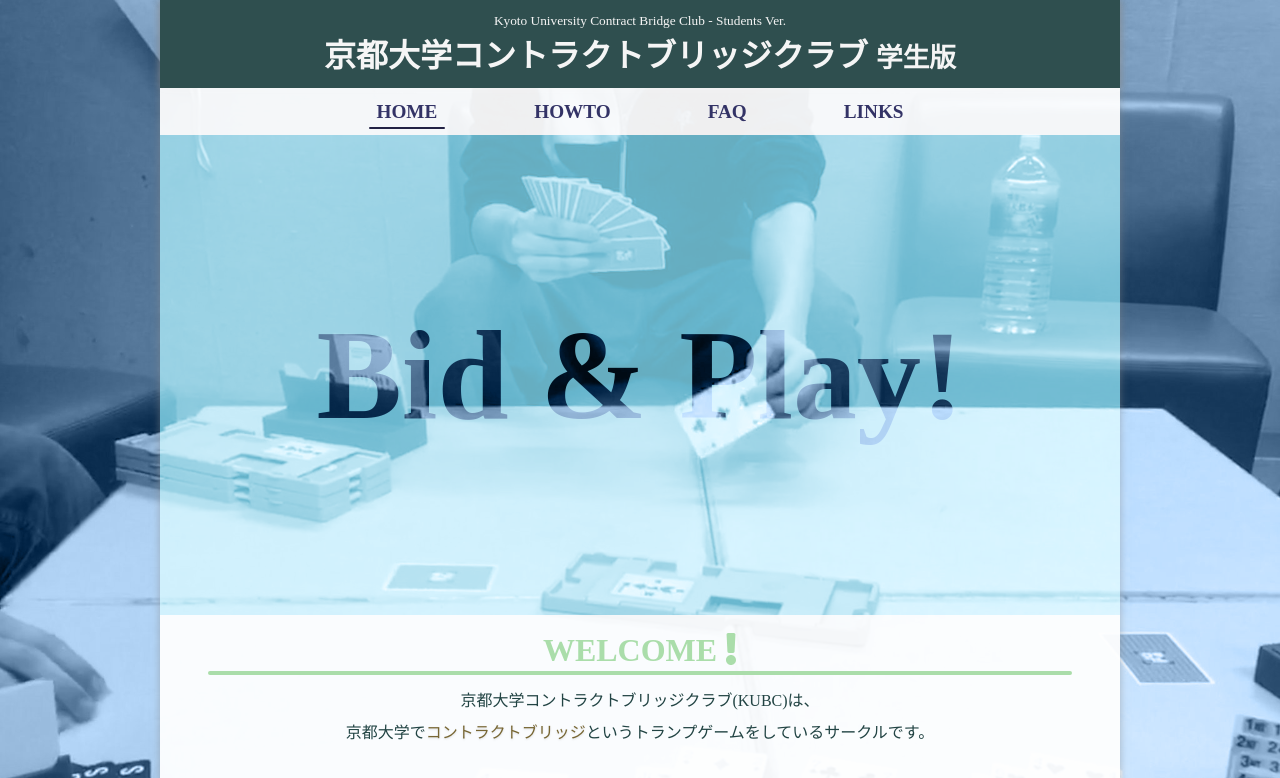
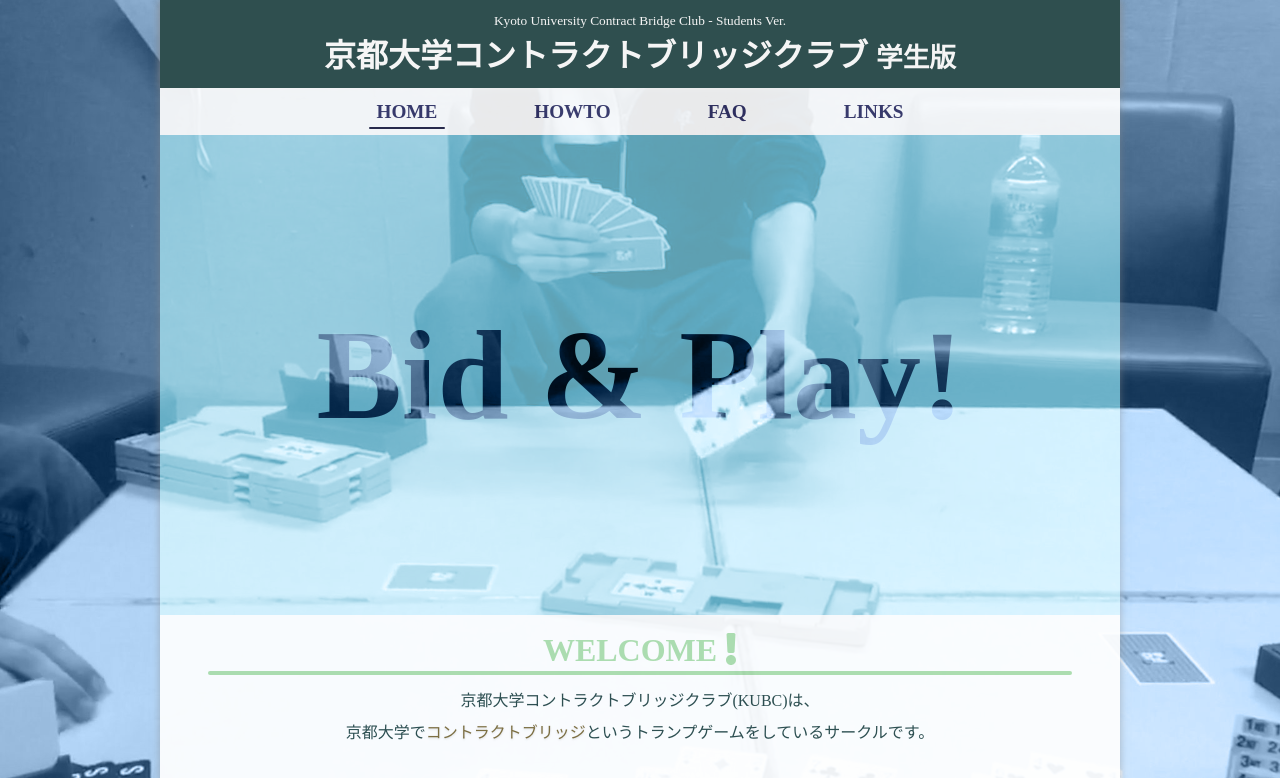
Before and after one commit to kubc/kubc.github.io, a website: page index.html in a window 1280 px wide. Shown: the top 778 px of the page. Drawn offline with nearby package versions, Linux system fonts and the light colour scheme; some packages are replaced by stand-ins of ours; a web font is replaced by a local one.

Commit message:
set opacity.

```diff
--- a/style.css
+++ b/style.css
@@ -131,7 +131,8 @@ main::before {
 main>*,
 nav {
   mix-blend-mode: normal;
-  background-color: #fefefef0;
+  background-color: #fefefe;
+  opacity: 0.92;
 }
 
 #bidplay {
```
